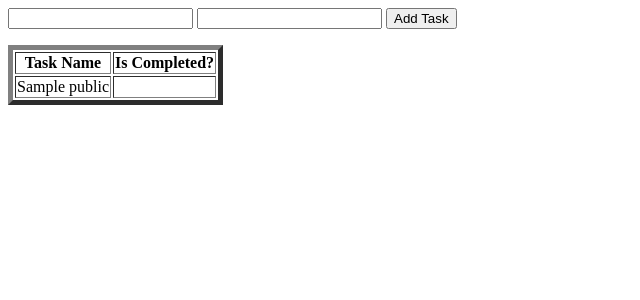
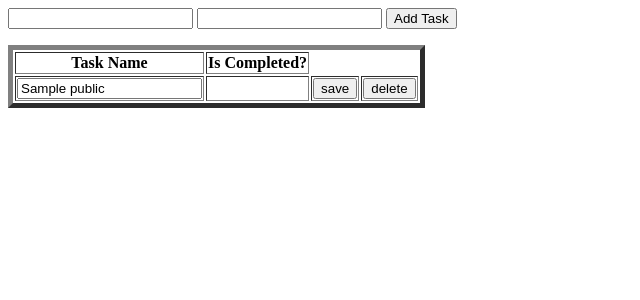
Before and after one commit to Mamta-Kumari-creator/TaskList, a Flask app: page / in a window 1280 px wide. Shown: the top 300 px of the page, without its empty margins (0-640 px from the left). Run offline with Flask 3, Linux system fonts and the light colour scheme; a database or web service that is not in the repository returns one stand-in record (values such as "Sample title"); some libraries are stand-ins or nearby versions.

Commit message:
this little project is completed

```diff
--- a/db.py
+++ b/db.py
@@ -7,15 +7,24 @@ db_host= "localhost"
 def getTaskList():
     con=psycopg2.connect(database=db_name,user=db_user,password=db_pw,host=db_host)
     cur=con.cursor()
-    cur.execute(' select task_name, is_active from public."TaskList"')
+    cur.execute(' select id,task_name, is_active from public."TaskList"')
     tasklist=cur.fetchall()
     con.commit()
     con.close()
     return tasklist
 
 def addtask(taskname, due_date):
+    executequery(' insert into public."TaskList"(task_name, due_date) values (%s, %s)', (taskname, due_date))
+
+def updatetask(name,id):
+    executequery(' update public."TaskList" set task_name=%s where id=%s', (name,id))
+
+def deletetask(id):
+    executequery(' delete from public."TaskList" where id=%s', (id))
+
+def executequery(query,params=None):
     con=psycopg2.connect(database=db_name,user=db_user,password=db_pw,host=db_host)
     cur=con.cursor()
-    cur.execute(' insert into public."TaskList"(task_name, due_date) values (%s, %s)', (taskname, due_date))
+    cur.execute(query,params)
     con.commit()
     con.close()
--- a/main.py
+++ b/main.py
@@ -1,5 +1,5 @@
 from flask import Flask, render_template, request, redirect, url_for
-from db import addtask, getTaskList
+from db import addtask, deletetask, getTaskList, updatetask
 app = Flask(__name__)
 
 
@@ -16,5 +16,16 @@ def add():
     addtask(taskname, due_date)
     return redirect(url_for('home'))
 
+@app.route("/update" , methods=["POST"])
+def update():
+    updatedtaskname=request.form['updateTask']
+    id=request.form['id']
+    button=request.form["save_or_delete"]
+    if button=="save":
+        updatetask(updatedtaskname, id)
+    elif button=="delete":
+        deletetask(id)
+    return redirect(url_for('home'))
+
 if __name__ == "__main__":
     app.run(debug=True)
--- a/templates/index.html
+++ b/templates/index.html
@@ -15,10 +15,18 @@
         </tr>
         {%for task in TaskList %}
         <tr>
+            <form method="POST" action="/update">
 
-            <td>{{task[0]}}</td>
-            <td>{{task[1]}}</td>
-
+                <td>
+                    <input type="hidden" name="id" value="{{task[0]}}">
+                    <input type="text" name="updateTask" value="{{task[1]}}">
+                </td>
+                <td>{{task[2]}}</td>
+                <td> <input type="submit" name="save_or_delete" value="save"></td>
+                <td>
+                    <input type="submit" name="save_or_delete" value="delete">
+                </td>
+            </form>
         </tr>
         {% endfor %}
     </table>
```
